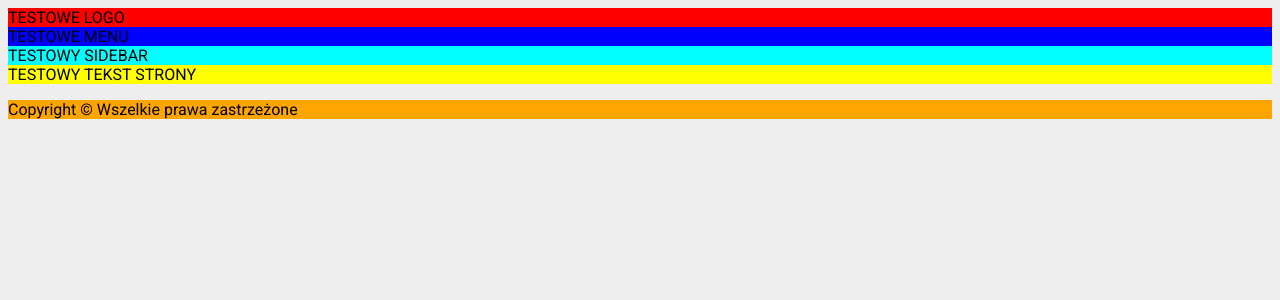
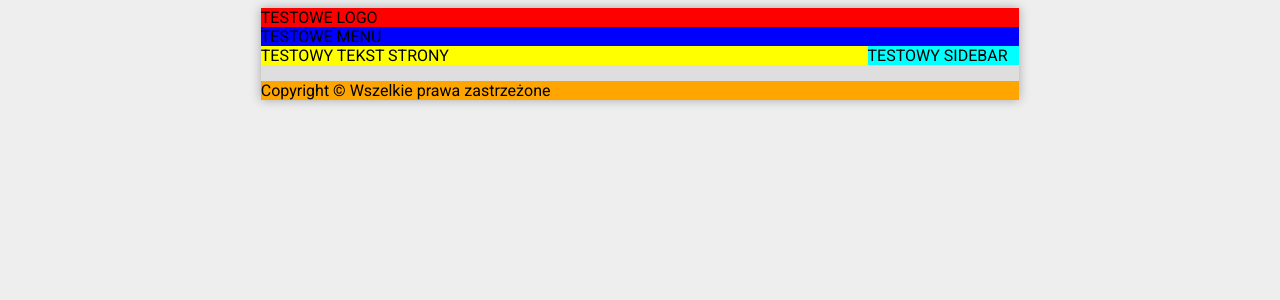
Before and after one commit to michal1337k/pwsz, a PHP site: page /index.html in a window 1280 px wide. Shown: the top 300 px of the page. Run offline with PHP 8.4, Linux system fonts and the light colour scheme.

Commit message:
Layout strony update

```diff
--- a/index.html
+++ b/index.html
@@ -6,6 +6,7 @@
 	<title>Strona testowa</title>
 </head>
 <body>
+	<div id="all">
 		<div id="logo">
 			TESTOWE LOGO
 		</div>
@@ -21,5 +22,6 @@
 		<div id="footer">
 			<p>Copyright &copy; Wszelkie prawa zastrzeżone</p>
 		</div>
+	</div>
 </body>
 </html>
--- a/style.css
+++ b/style.css
@@ -2,7 +2,12 @@ body {
 	font-family: Roboto, sans-serif;
 	background-color: #eee;
 }
-
+#all {
+	background-color: #dedede;
+	margin-left: 20%;
+	margin-right: 20%;
+	box-shadow: 0 0 10px rgba(0,0,0,0.3);
+}
 #logo {
 	background-color: red;
 }
@@ -12,7 +17,9 @@ body {
 }
 
 #sidebar {
+	float: right;
 	background-color: cyan;
+	width: 20%;
 }
 
 #content {
```
Lines whose indentation alone changed are shown as unchanged.
